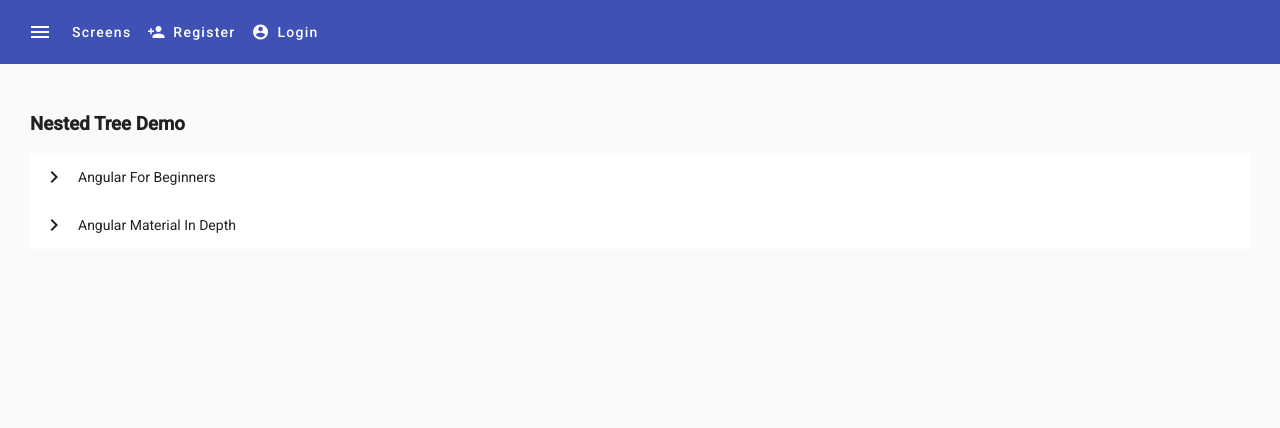
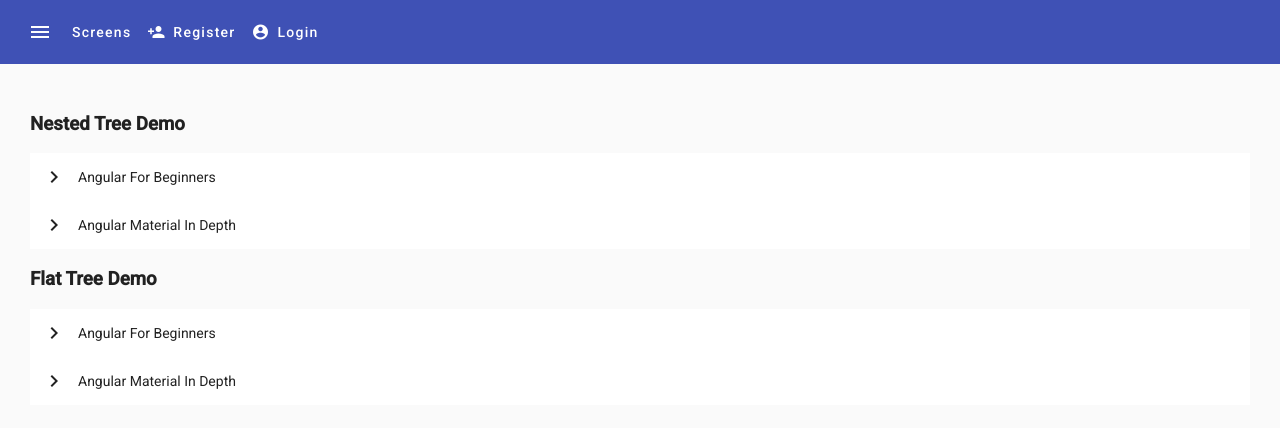
Before and after one commit to GongVictorFeng/course_register, an Angular app: page /tree-demo in a window 1280 px wide. Shown: the top 428 px of the page. Built offline with nearby package versions, Linux system fonts and the light colour scheme.

Commit message:
added flat tree demo

```diff
--- a/src/app/tree-demo/tree-demo.component.html
+++ b/src/app/tree-demo/tree-demo.component.html
@@ -1,6 +1,6 @@
 <div class="tree-demo-container">
     <h3>Nested Tree Demo</h3>
-    <mat-tree #tree class="example-tree"
+    <mat-tree #tree1 class="example-tree"
         [dataSource]="nestedDataSource" [childrenAccessor]="childrenAccessor">
 
         <mat-nested-tree-node *matTreeNodeDef="let node">
@@ -10,14 +10,32 @@
         <mat-nested-tree-node *matTreeNodeDef="let node; when: hasNestedChild">
             <div class="mat-tree-node">
                 <button mat-icon-button  matTreeNodeToggle>
-                    <mat-icon>{{ tree.isExpanded(node) ? "expand_more": "chevron_right"}}</mat-icon>
+                    <mat-icon>{{ tree1.isExpanded(node) ? "expand_more": "chevron_right"}}</mat-icon>
                 </button>
                 {{node.name}}
             </div>
             <div class="nested-node"
-                [class.example-tree-invisible]="!tree.isExpanded(node)">
+                [class.example-tree-invisible]="!tree1.isExpanded(node)">
                 <ng-container matTreeNodeOutlet></ng-container>
             </div>
         </mat-nested-tree-node>
     </mat-tree>
+
+    <h3>Flat Tree Demo</h3>
+    <mat-tree #tree2 class="example-tree"
+        [dataSource]="nestedDataSource" [childrenAccessor]="childrenAccessor">
+
+        <mat-tree-node *matTreeNodeDef="let node" matTreeNodePadding>
+            <div class="leaf-node">
+                {{node.name}}
+            </div>
+        </mat-tree-node>
+
+        <mat-tree-node *matTreeNodeDef="let node; when: hasNestedChild" matTreeNodePadding matTreeNodeToggle>
+            <button mat-icon-button  matTreeNodeToggle>
+                <mat-icon>{{ tree2.isExpanded(node) ? "expand_more": "chevron_right"}}</mat-icon>
+            </button>
+                {{node.name}}
+        </mat-tree-node>
+    </mat-tree>
 </div>
--- a/src/app/tree-demo/tree-demo.component.scss
+++ b/src/app/tree-demo/tree-demo.component.scss
@@ -25,3 +25,7 @@
  .example-tree .nested-node > .mat-nested-tree-node {
     padding-left: 40px;
 }
+
+.leaf-node {
+    padding-left: 30px;
+  }
--- a/src/app/tree-demo/tree-demo.component.ts
+++ b/src/app/tree-demo/tree-demo.component.ts
@@ -1,3 +1,4 @@
+import { FlatTreeControl } from '@angular/cdk/tree';
 import { Component, OnInit } from '@angular/core';
 import { MatButtonModule } from '@angular/material/button';
 import { MatIconModule } from '@angular/material/icon';
@@ -64,6 +65,7 @@ const TREE_DATA: CourseNode[] = [
 })
 export class TreeDemoComponent implements OnInit{
 
+  // Nested Tree
   nestedDataSource = new MatTreeNestedDataSource<CourseNode>();
   childrenAccessor = (node: CourseNode) => node.children ?? [];
 
```
